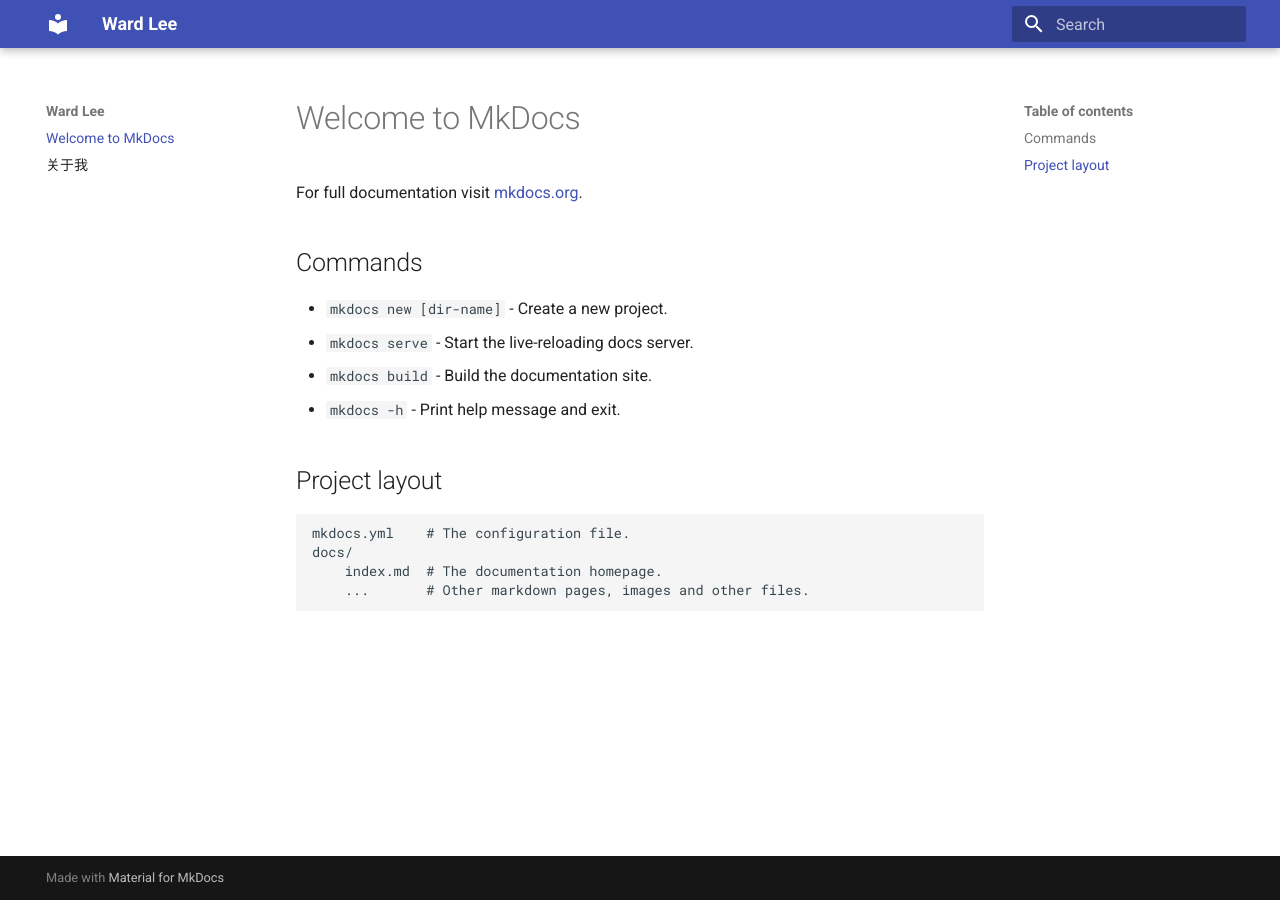
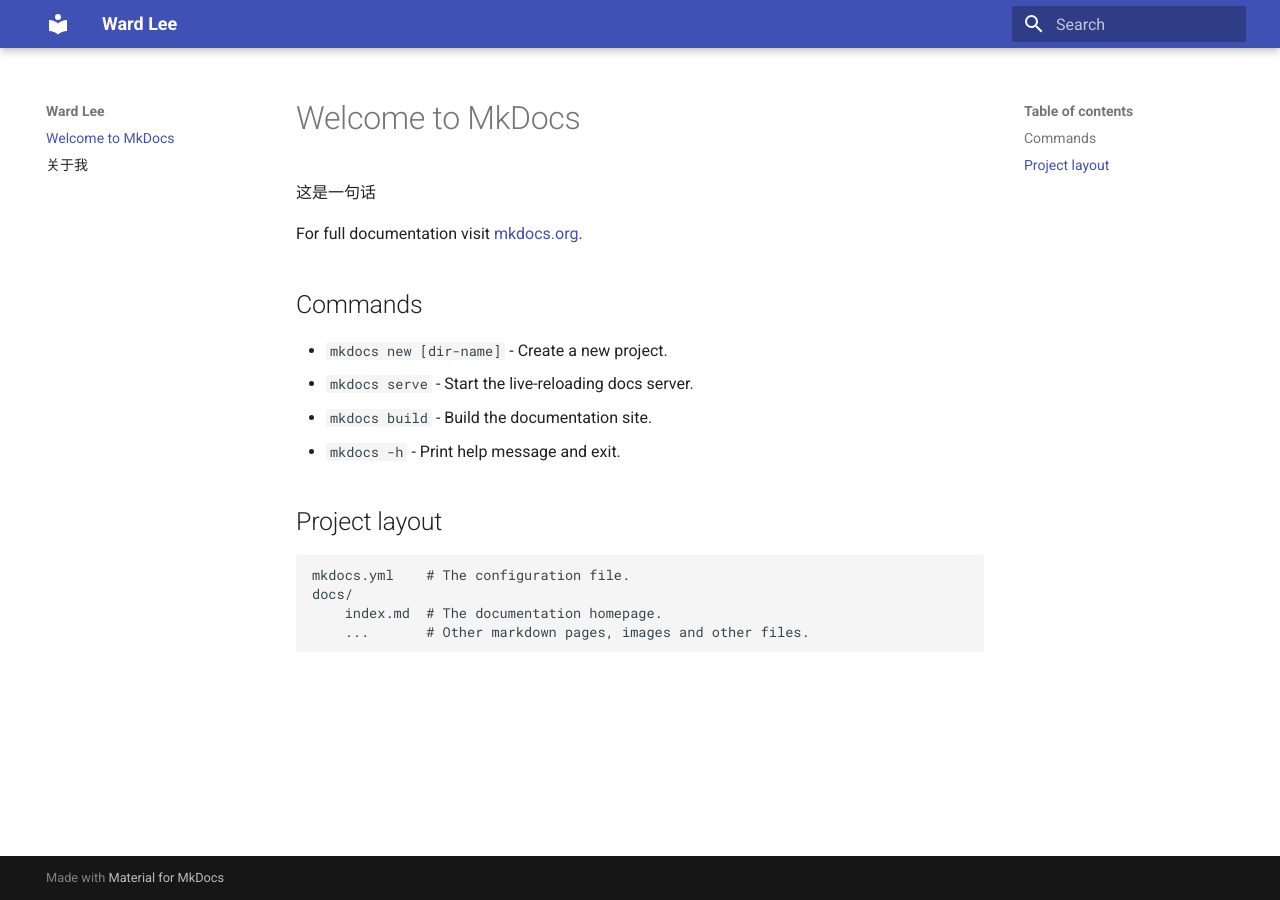
Before and after one commit to Wardqz/Ward, an MkDocs documentation site: the page built from docs/index.md, in a window 1280 px wide. Built offline with MkDocs 1.6.1 and Material for MkDocs 9.7.7, drawn with Linux system fonts in a browser that asks for light colours.

Commit message:
$Adding initial documentation files

```diff
--- a/docs/index.md
+++ b/docs/index.md
@@ -1,4 +1,6 @@
 # Welcome to MkDocs
+
+这是一句话
 
 For full documentation visit [mkdocs.org](https://www.mkdocs.org).
 
```
